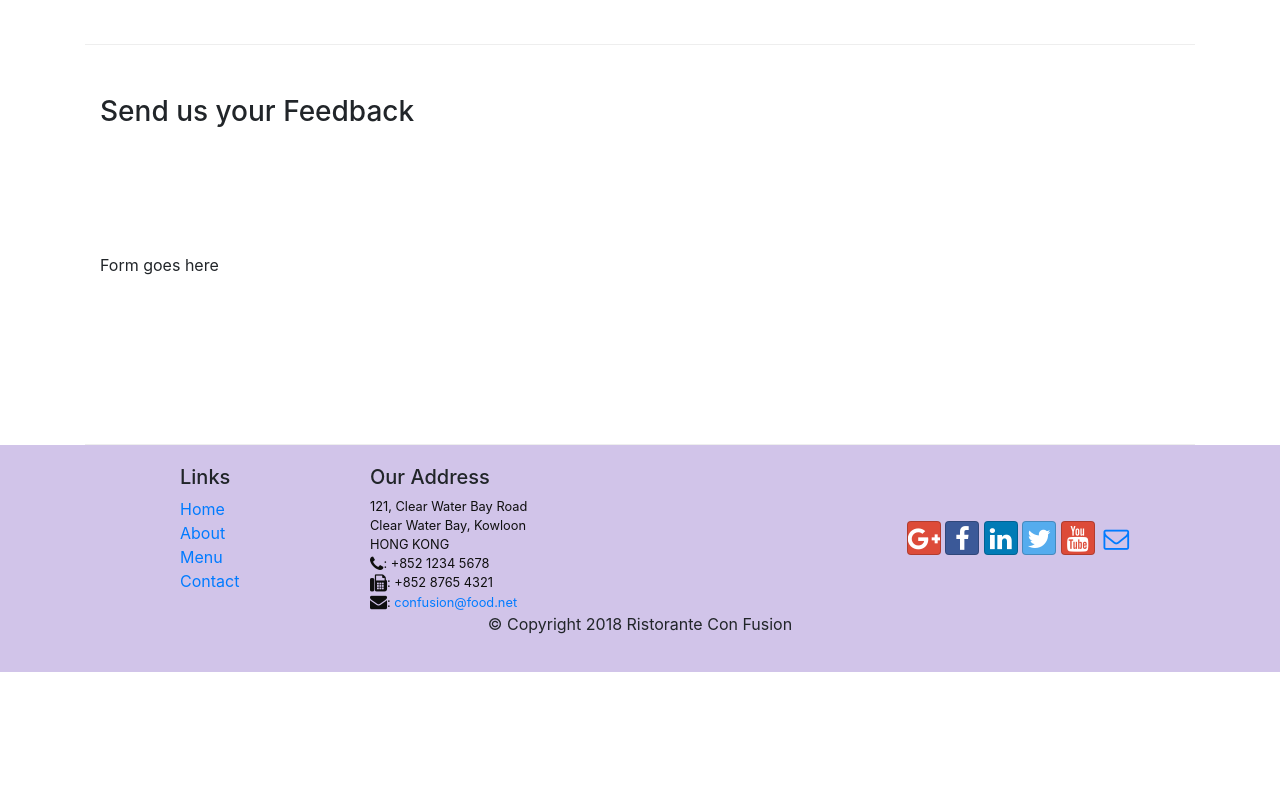
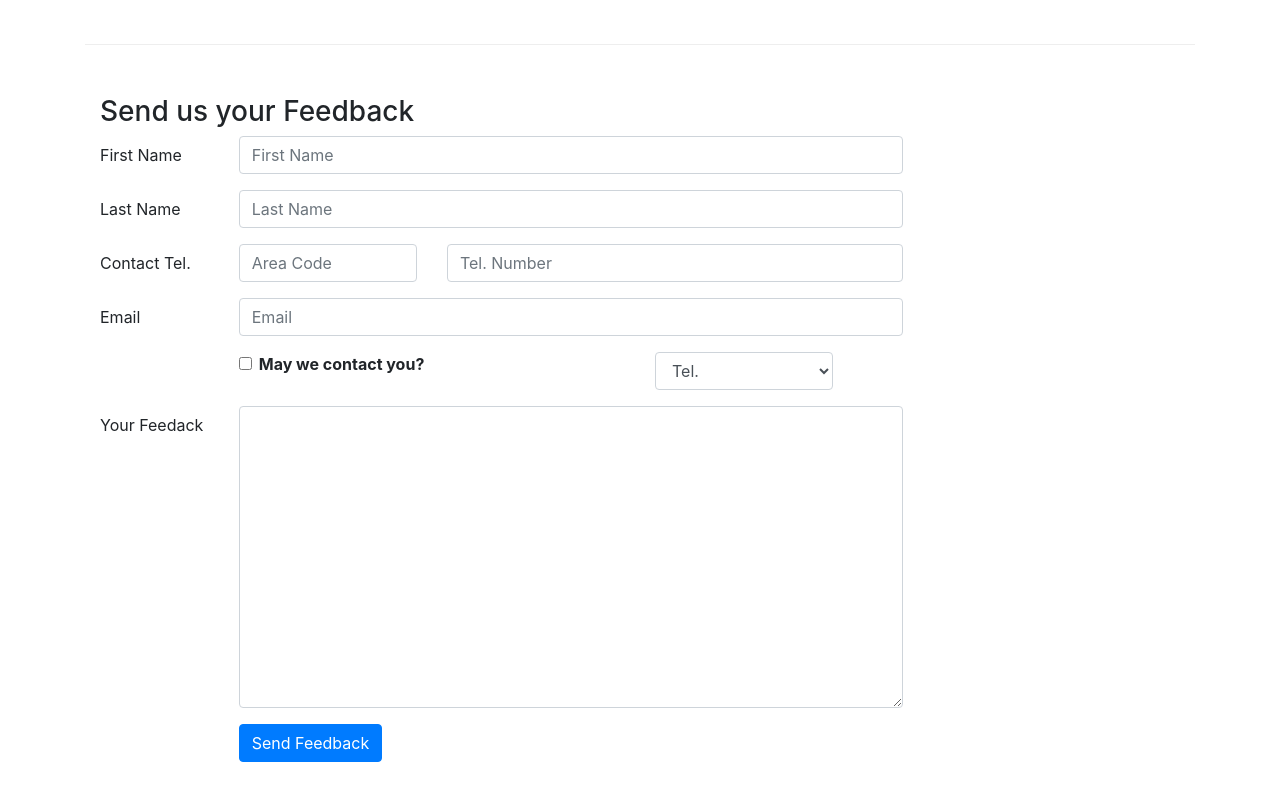
Before and after one commit to shingi94/bootstrap4_resturant, a website: page contactus.html in a window 1280 px wide. Shown: the part 820-1620 px from the top of the page. Before the commit the page ends 1492 px from the top, so only its background shows below. Drawn offline with nearby package versions, Linux system fonts and the light colour scheme.

Commit message:
Forms Added

```diff
--- a/contactus.html
+++ b/contactus.html
@@ -92,7 +92,65 @@
               <h3>Send us your Feedback</h3>
            </div>
             <div class="col-12 col-md-9">
-                Form goes here
+                <form>
+                    <div class="form-group row">
+                      <label for="firstname" class="col-md-2 col-form-label">First Name</label>
+                      <div class="col-md-10">
+                        <input type="text" class="form-control" id="firstname" name="firstname" placeholder="First Name">
+                      </div>
+                    </div>
+                    <div class="form-group row">
+                      <label for="firstname" class="col-md-2 col-form-label">Last Name</label>
+                      <div class="col-md-10">
+                        <input type="text" class="form-control" id="lastname" name="lastname" placeholder="Last Name">
+                      </div>
+                    </div>
+                    <div class="form-group row">
+                      <label for="telnum" class="col-12 col-md-2 col-form-label">Contact Tel.</label>
+                      <div class="col-5 col-md-3">
+                        <input type="tel" class="form-control" id="areacode" name="areacode" placeholder="Area Code">
+                      </div>
+                      <div class="col-7 col-md-7">
+                        <input type="tel" class="form-control" id="telnum" name="telnum" placeholder="Tel. Number">
+                      </div>
+                    </div>
+                    <div class="form-group row">
+                      <label for="emailid" class="col-md-2 col-form-label">Email</label>
+                      <div class="col-md-10">
+                        <input type="email" class="form-control" id="emailid" name="emailid" placeholder="Email">
+                      </div>
+                    </div>
+                    <div class="form-group row">
+                        <div class="col-md-6 offset-md-2">
+                            <div class="form-check">
+                                <input type="checkbox" class="form-check-input" name="approve" id="approve" value="">
+                                <label class="form-check-label" for="approve">
+                                    <strong>May we contact you?</strong>
+                                </label>
+                            </div>
+                        </div>
+                        <div class="col-md-3 offset md-1">
+                            <select class="form-control">
+                                <option>Tel.</option>
+                                <option>Email</option>
+                            </select>
+                        </div>
+                    </div>
+
+                    <div class="form-group row">
+                        <label for="feedback" class="col-md-2 col-form-label">Your Feedack</label>
+                        <div class="col-md-10">
+                          <textarea class="form-control" id="feedback" name="feedback" rows="12"></textarea>
+                        </div>
+                      </div>
+
+                      <div class="form-group row">
+                          <div class="offset-md-2 col-md-10">
+                            <button type="submit" class="btn btn-primary">Send Feedback</button>
+                          </div>
+                      </div>
+
+                    </form>
             </div>
              <div class="col-12 col-md">
             </div>
```
